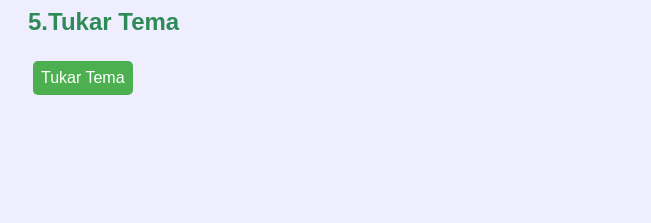
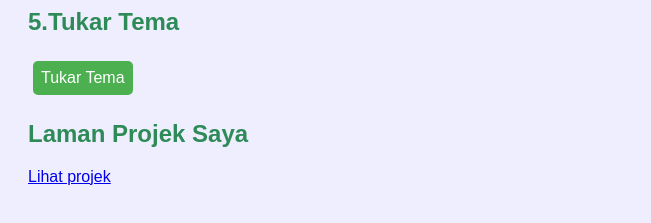
Before and after one commit to Learn43-ctrl/projek-web-pertama, a plain HTML site: page index.html in a window 1280 px wide. Shown: the part 557-780 px from the top of the page, without its empty margins (0-651 px from the left). Drawn offline with Linux system fonts and the light colour scheme.

Commit message:
index.html

```diff
--- a/index.html
+++ b/index.html
@@ -1,6 +1,7 @@
 <!DOCTYPE html>
 <html lang="ms">
 <head>
+  <meta name="viewport" content="width=device-width, initial-scale=1.0">
   <meta charset="UTF-8">
   <title>Projek JavaScript Lengkap</title>
   <link rel="stylesheet" href="style.css">
@@ -32,6 +33,9 @@
   <h2>5.Tukar Tema</h2>
   <button onclick="tukarTema()">Tukar Tema</button>
 
+  <h2>Laman Projek Saya</h2>
+  <a href="https://learn43-ctrl.github.io/projek-web-pertama/" target="_blank">Lihat projek</a>
+
   <script src="script.js"></script>
 </body>
 </html>
```
